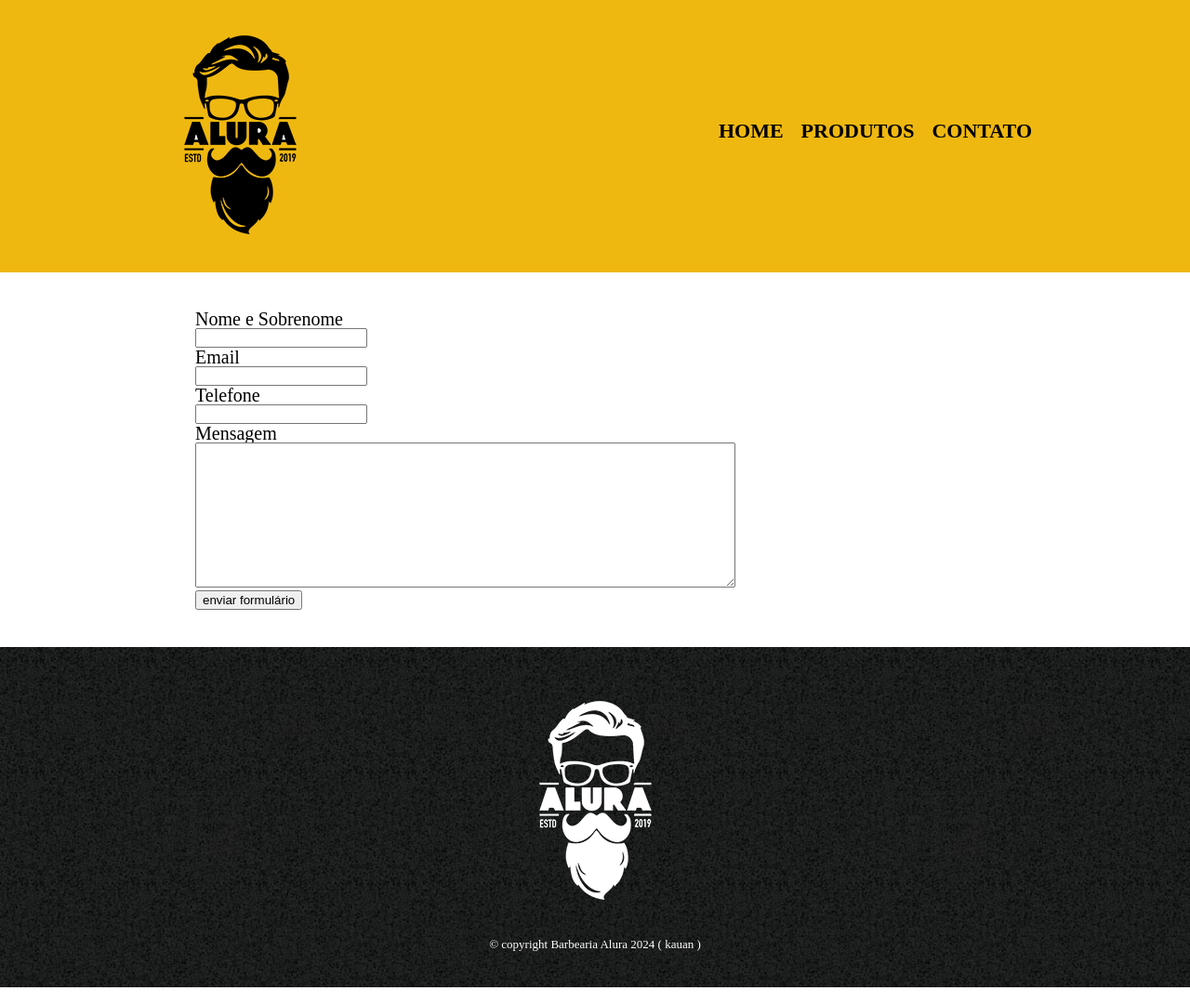
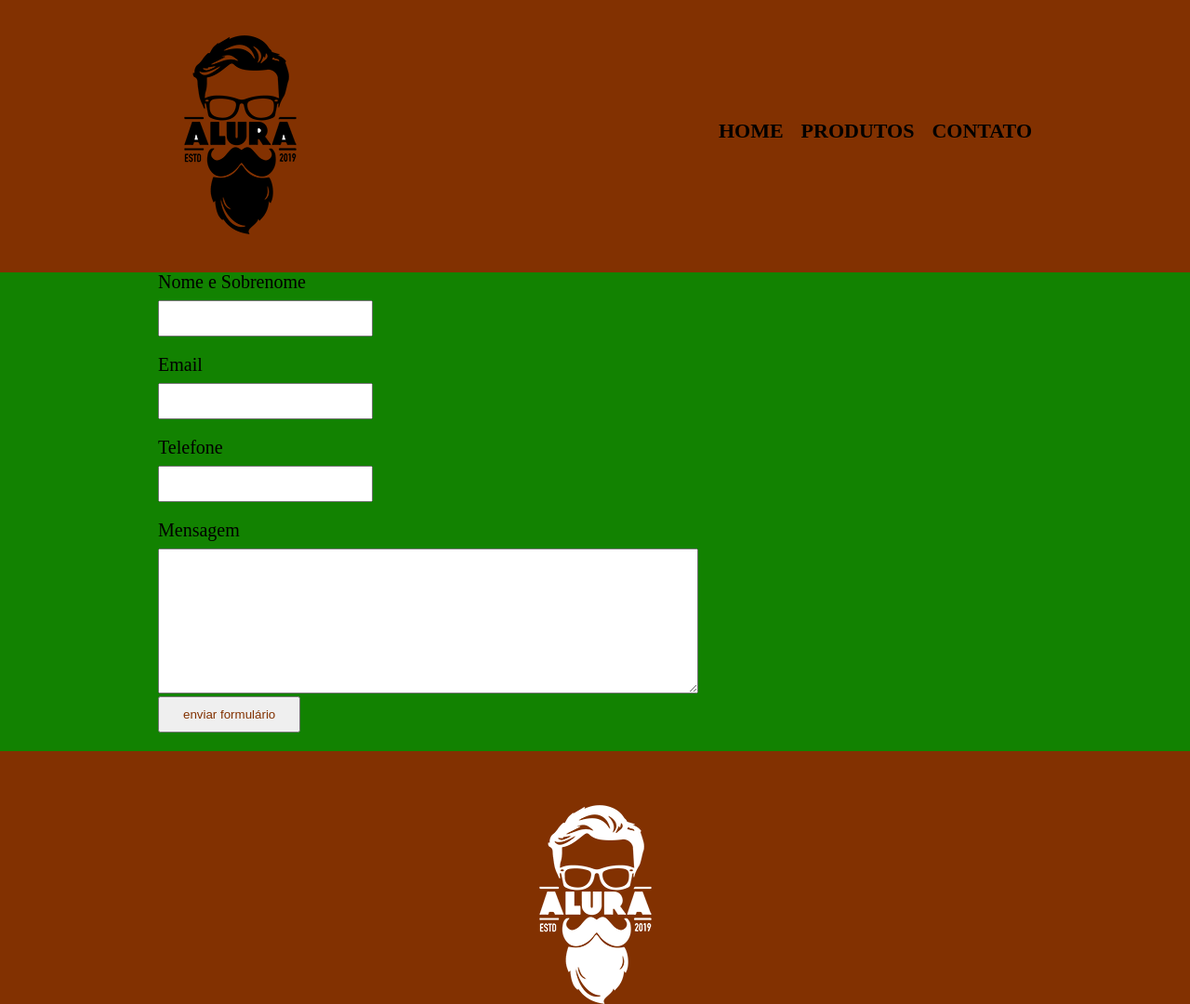
Before and after one commit to KnHcs/mengo, a plain HTML site: page contato.html in a window 1280 px wide. Shown: the top 1080 px of the page at 93% size. Drawn offline with Linux system fonts and the light colour scheme.

Commit message:
Update produtos.css

```diff
--- a/produtos.css
+++ b/produtos.css
@@ -1,14 +1,17 @@
 header {
-    background: #efb810;
+  background: #823101;
   padding: 20px 0;
 }
-.caixa{
+body{
+  background: #128201;
+}
+.caixa {
   position: relative;
   width: 940px;
   margin: 0 auto;
 }
 
-nav{
+nav {
   position: absolute;
   top: 110px;
   right: 0;
@@ -50,6 +53,18 @@ nav a:hover {
   border-radius: 10px;
 }
 
+.produtos li:hover {
+  border-color: #823101;
+}
+
+.produtos li:active {
+  border-color: red;
+}
+
+.produtos li:hover h2 {
+  font-size: 34px;
+}
+
 .produtos h2 {
   font-size: 30px;
   font-weight: bold;
@@ -64,33 +79,37 @@ nav a:hover {
   font-weight: bold;
   margin-top: 10px;
 }
-footer {
-    text-align: center;
-    background: url("bg.jpg");
+footer{
+  text-align:center;
+  background:url("bg.jpg");
+  background:#823101 ;
   padding: 40px 0;
 }
-.copyright {
-    color: #FFFFFF;
-    font-size: 13px;
-    margin: 20px 0 0;
+.copyright{
+  color:#FFFFFF;
+  font-size:13px;
+  margin:20px 0 0;
 }
-main {
-    width:940px;
+main{
+  width: 940px;
   margin: 0 auto;
 }
-form{
-    margin: 40px;
+for{
+  margin:40px 0
 }
-form label{
-    display: block;
-    font-size: 20px;
-    margin: 0 0 10;
+form label, form p{
+  display:block;
+  font-size:20px;
+  margin: 0 0 10px;
 }
 form input{
-    display: block;
-    margin: 0 0 20px:
-    padding: 10px 25px
-    width: 50%;
+  display:block;
+  margin:0 0 20px;
+  padding:10px 25px;
+  color:#823101;
+}
+form submit{
+  display:block;
 }
 .checkbox{
   margin:20px 0;
```
Lines whose indentation alone changed are shown as unchanged.
